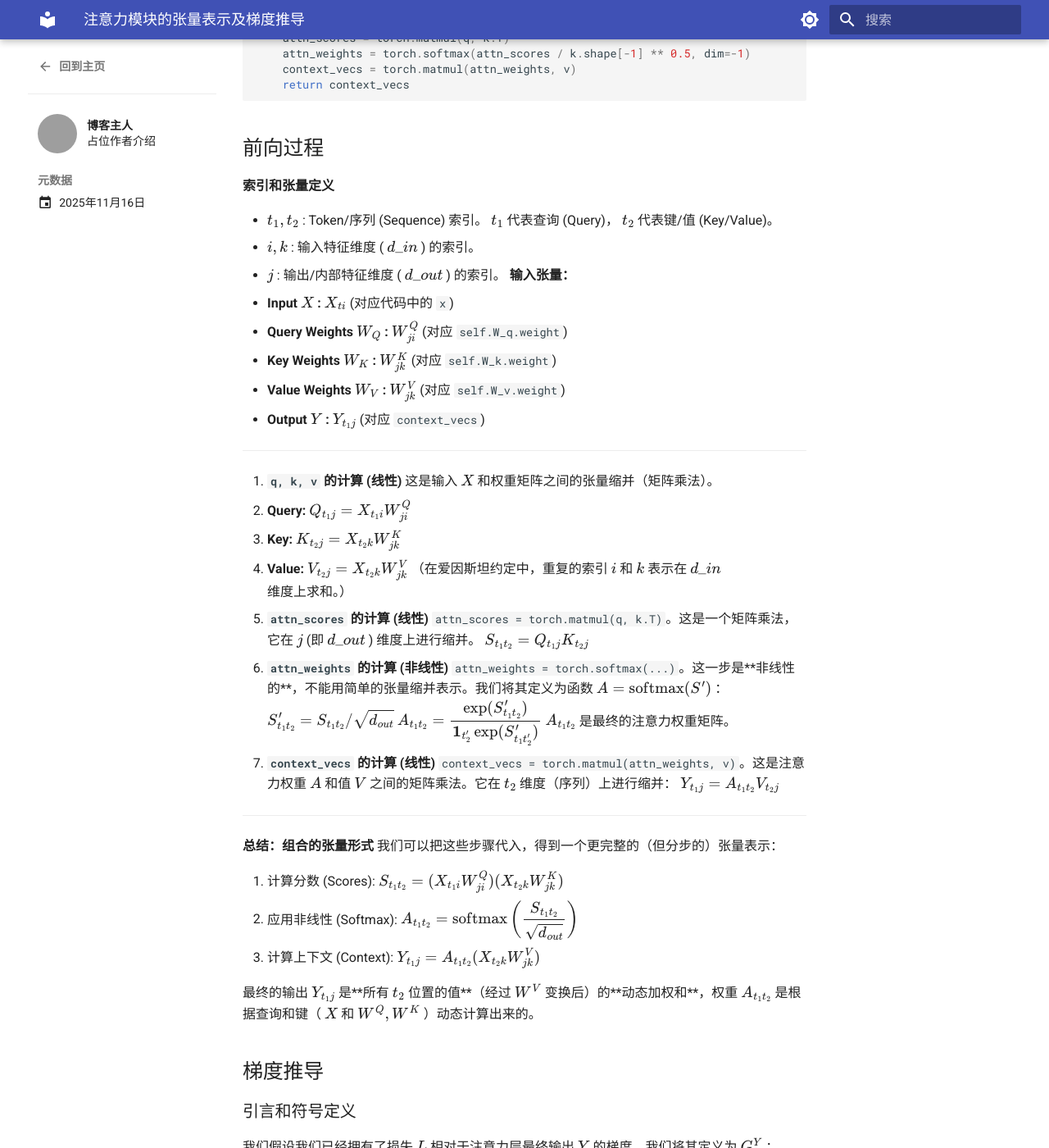
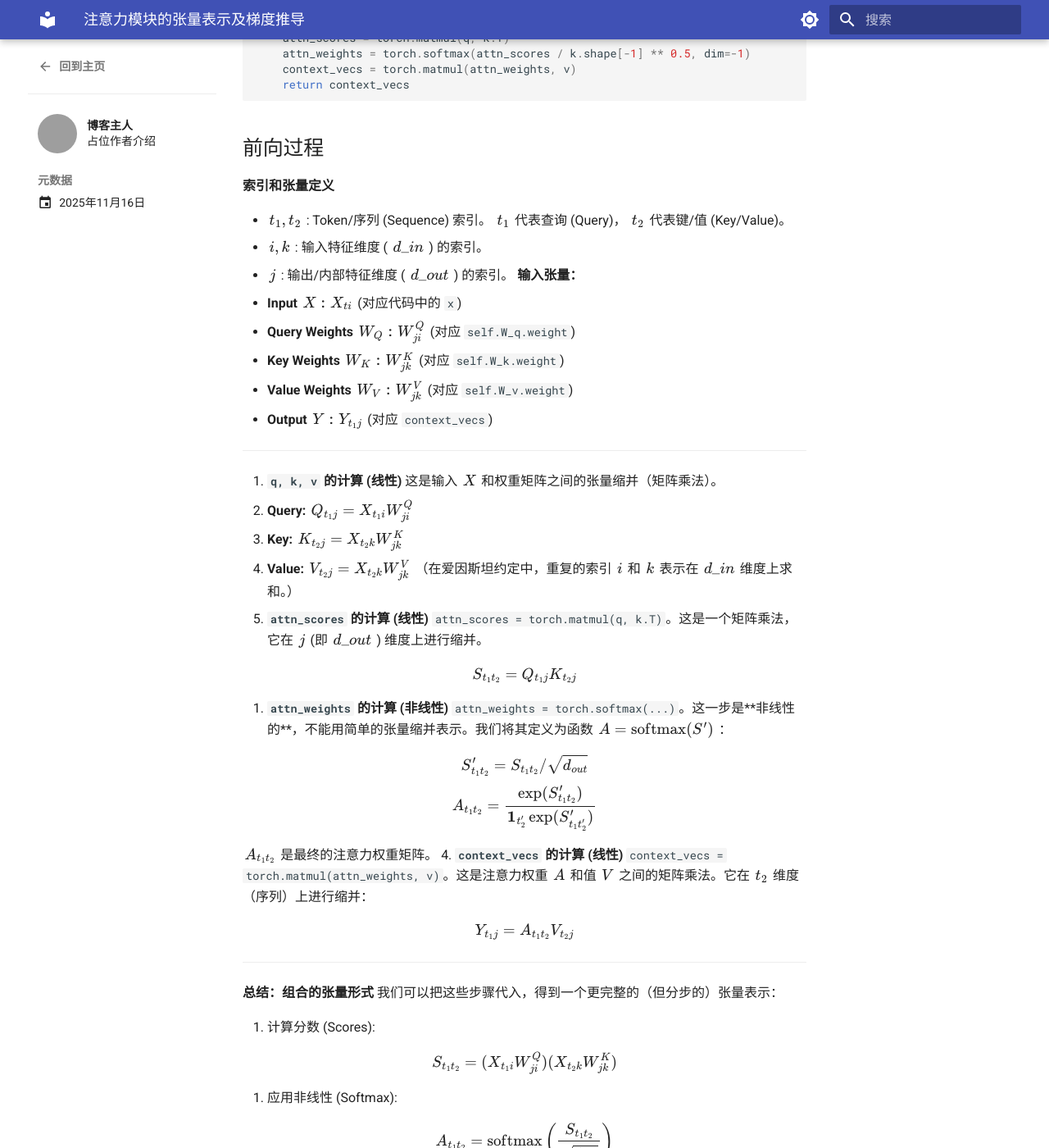
Before and after one commit to Soflari/blog, an MkDocs documentation site: the page built from docs/blog/posts/2025-11-16-注意力模块的张量表示及梯度推导.md, in a window 1280 px wide and 1400 px high, scrolled down 486 px. Shown: the whole window at 82% size. Built offline with MkDocs 1.6.1 and Material for MkDocs 9.7.7, drawn with Linux system fonts in a browser that asks for light colours; comment, search, counter and statistics services are not loaded; some of the changed text lies outside the part shown; grey boxes are pictures that could not be loaded.

Commit message:
feat: 公式排版优化（列表内公式居中独占行 + 全局间距 CSS）
- raw div 路线实测死锁放弃（PM 松散列表解析窗口：<4 并入前段被二次解析
  损毁、>=4 进代码块，53 处无一安全窗口），改走零风险 CSS 路线
- 53 处列表内公式行前后补空行独立成段（md 仅空行变化，内容零改动）
- extra.css：纯公式段落居中留白（p:has > span.arithmatex:only-child）、
  块公式 margin 1.2em auto + max-content（超宽左端可达）、行内横向间隙、
  超宽滚动
- strict 零警告；53/53 公式独立成段、364 行内+32 块产物对账一致；
  浏览器实测 mlp 15/15、注意力 34/34 居中、mjx 全渲染零溢出；独立复核 PASS

```diff
--- /dev/null
+++ b/docs/stylesheets/extra.css
@@ -0,0 +1,28 @@
+/* 公式排版微调（2026-09-08 公式排版优化）：
+   迁移文章的列表内公式是行内 $\displaystyle$ 形态（arithmatex 块通道不进
+   列表的实测约束），靠这里的段落级规则实现「居中独占行」的观感。 */
+
+/* 只含一个行内公式的段落（列表内公式行独占段落）：居中 + 上下留白 */
+.md-typeset p:has(> span.arithmatex:only-child) {
+  text-align: center;
+  margin-top: 0.6em;
+  margin-bottom: 0.6em;
+}
+
+/* 居中块公式：上下留白（MathJax 注入的默认 margin 1em 略紧）；超宽时宽度
+   不被容器钳制（fit-content 会被钳住、公式左端滚不到） */
+.md-typeset div.arithmatex > mjx-container[display="true"] {
+  margin: 1.2em auto;
+  width: max-content;
+}
+
+/* 行内公式与文字的横向间隙 */
+.md-typeset span.arithmatex {
+  padding: 0 0.15em;
+}
+
+/* 超宽块公式横向滚动（放在外层容器，不碰行内公式） */
+.md-typeset div.arithmatex {
+  overflow-x: auto;
+  overflow-y: hidden;
+}
--- a/mkdocs.yml
+++ b/mkdocs.yml
@@ -72,6 +72,10 @@
   - javascripts/mathjax.js
   - https://cdn.jsdelivr.net/npm/mathjax@3/es5/tex-mml-chtml.js
 
+# 站点自定义样式（公式排版微调）
+extra_css:
+  - stylesheets/extra.css
+
 # SDLC 流程产物目录不参与站点构建，防止内部文档发布到公网
 exclude_docs: |
   sdlc/
```
Also changed, not shown: docs/blog/posts/2025-11-16-注意力模块的张量表示及梯度推导.md (+24 -0 lines), docs/blog/posts/2025-11-17-mlp的张量表示及梯度推导.md (+22 -0 lines), docs/blog/posts/2025-11-17-卷积模块的张量表示及梯度推导.md (+10 -0 lines), docs/sdlc/2026-09-08-hugo-migration/checklist.md (+1 -1 lines), docs/sdlc/2026-09-08-hugo-migration/migrate.py (+15 -0 lines).
